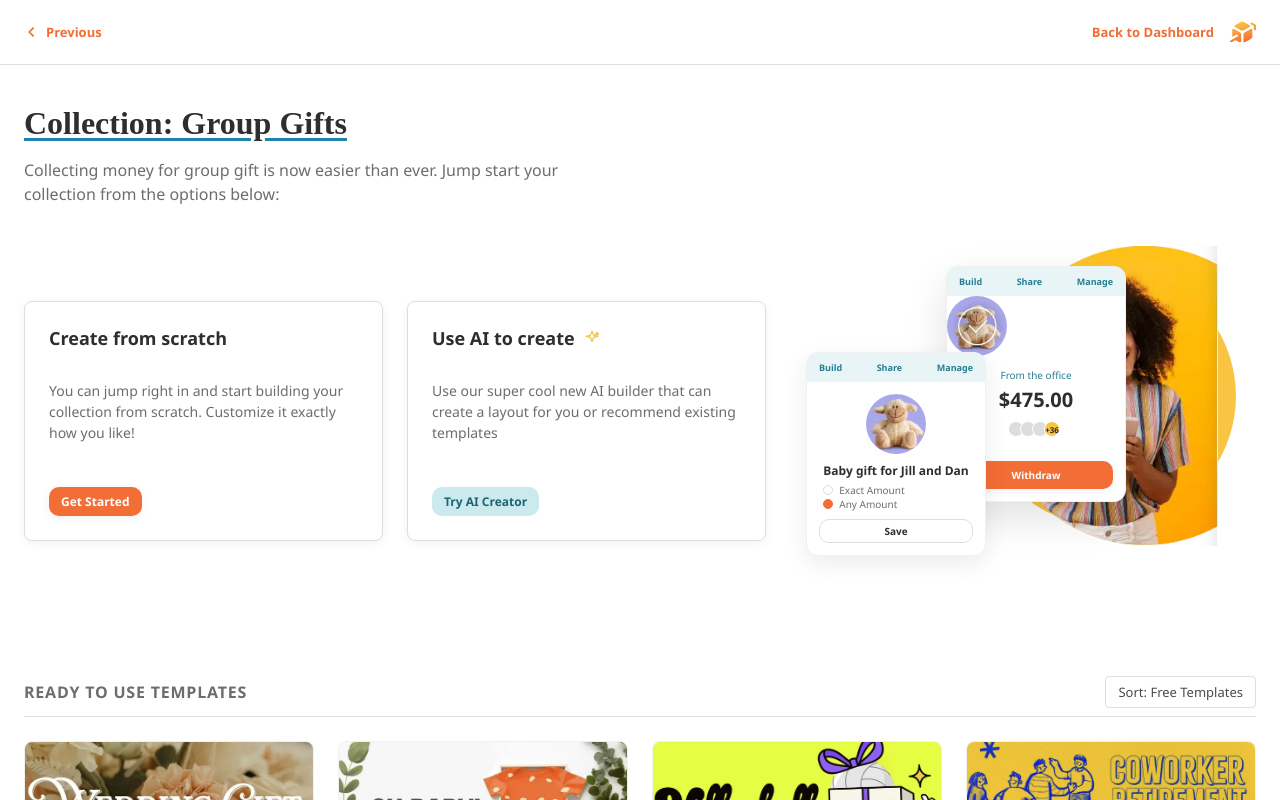
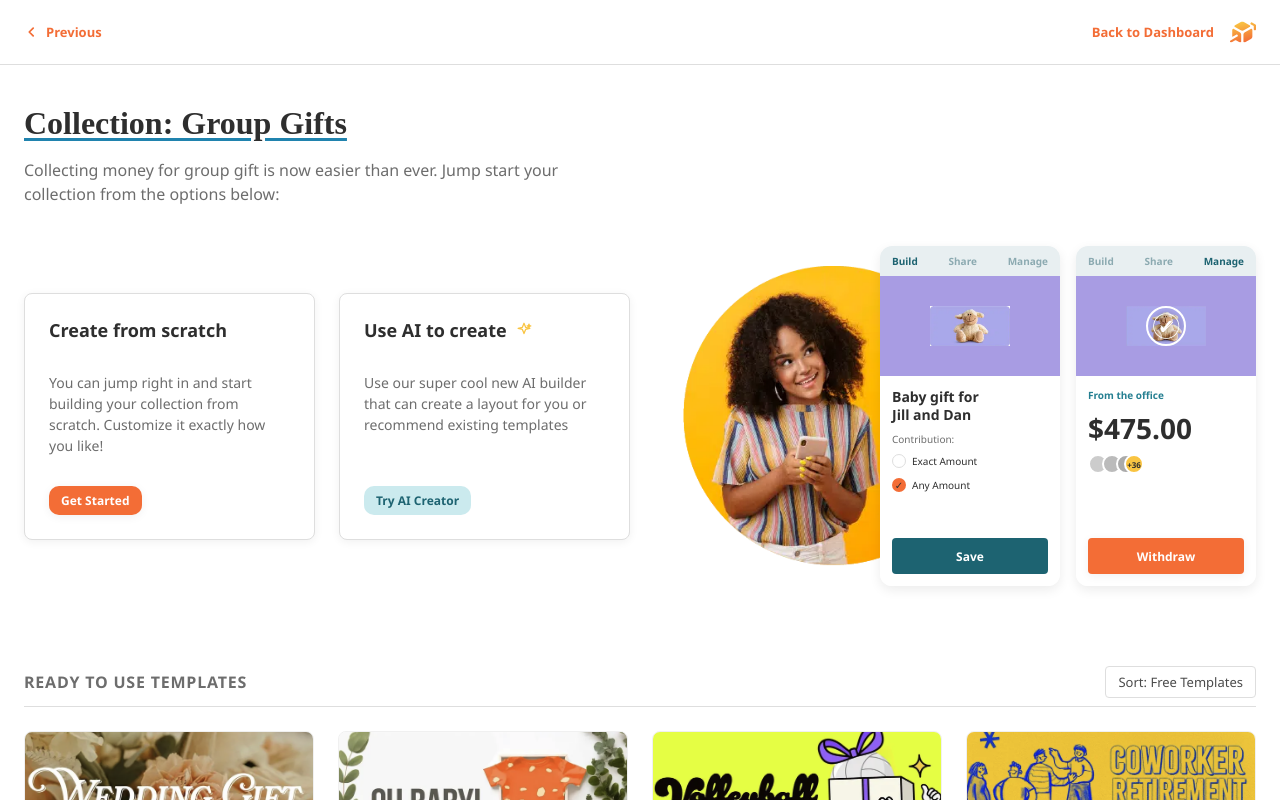
Before and after one commit to Jay98patel/Weekend-Project-AI-Assisted-Collection, a React (Vite) app: page /collections/group-gifts in a window 1280 px wide. Shown: the top 800 px of the page. Built offline with nearby package versions, Linux system fonts and the light colour scheme.

Commit message:
feat: Implement initial Group Gifts page with template display, AI creator section, and supporting assets.

```diff
--- a/src/features/group-gifts/GroupGiftsPage.module.css
+++ b/src/features/group-gifts/GroupGiftsPage.module.css
@@ -14,10 +14,9 @@
 
 .header h1 {
   font-family: var(--font-heading);
-  font-size: 32px; /* Adjust if Figma says 40 */
+  font-size: 32px;
   color: var(--color-grey-800);
   margin: 0 0 var(--space-4);
-  /* Underline effect - assuming simple border-bottom or pseudo */
   text-decoration: underline;
   text-decoration-color: var(--color-aqua-600);
   text-decoration-thickness: 3px;
@@ -30,7 +29,6 @@
   line-height: 1.5;
 }
 
-/* Create Section */
 .createSection {
   display: flex;
   gap: var(--space-8);
@@ -86,186 +84,232 @@
   border: none;
 }
 
-/* Preview Stack (AI Visual) */
 .previewStack {
-  position: relative;
-  width: 450px;
-  height: 350px;
-  /* background-color: var(--color-yellow-500); circle bg handled by girl wrapper or pseudo? */
+  display: flex;
+  align-items: center;
+  gap: 0;
+  margin-left: 0;
 }
 
-/* Yellow circle background behind girl */
-.girlWrapper {
-  position: absolute;
-  top: 0;
-  right: 0;
-  width: 300px;
+.girlContainer {
+  position: relative;
+  width: 250px;
   height: 300px;
+  flex-shrink: 0;
+  display: flex;
+  align-items: center;
+  justify-content: center;
+}
+
+.girlImage {
+  position: relative;
+  width: 100%;
+  height: 100%;
+  object-fit: contain;
   z-index: 1;
 }
 
-.girlWrapper::before {
-  content: "";
-  position: absolute;
-  inset: 20px;
-  background-color: var(--color-yellow-500);
-  border-radius: 50%;
-  z-index: -1;
+.previewCardsRow {
+  display: flex;
+  gap: var(--space-4);
+  z-index: 2;
+  margin-left: -40px;
 }
 
-.girlImage {
-  width: 100%;
-  height: 100%;
-  object-fit: cover;
-  border-radius: 50%; /* If girl image needs clipping */
-  /* Or just contain if transparent png */
-  object-fit: contain;
-  border-radius: 0;
-}
-
-/* The small card "Baby gift..." */
-.previewCardSmall {
-  position: absolute;
+.previewCard {
   width: 180px;
   background: white;
   border-radius: 12px;
-  box-shadow: var(--shadow-md);
-  z-index: 3;
-  left: 0;
-  bottom: 40px;
+  box-shadow: 0 4px 12px rgba(0,0,0,0.08);
   overflow: hidden;
-  border: 1px solid var(--color-grey-200);
+  display: flex;
+  flex-direction: column;
+  height: 340px;
 }
 
-/* The large card "From the office..." */
-.previewCardLarge {
-  position: absolute;
-  width: 180px;
-  background: white;
-  border-radius: 12px;
-  box-shadow: var(--shadow-lg);
-  z-index: 2;
-  left: 140px; /* Offset to right */
-  top: 20px; /* Offset to top */
-  overflow: hidden;
-  border: 1px solid var(--color-grey-200);
-}
-
-.previewHeader {
-  background: #E8F4F6; /* Light teal bg */
+.cardHeader {
+  background-color: #E8EFF1;
   padding: 8px 12px;
   display: flex;
   justify-content: space-between;
+  align-items: center;
 }
 
-.previewHeader span {
-  font-size: 9px;
-  color: var(--color-teal-600);
+.cardHeader span {
+  font-size: 10px;
   font-weight: 600;
+  color: #8CAAB1;
+  cursor: default;
 }
 
-.previewBody {
+.cardHeader .activeTab {
+  color: var(--color-teal-700);
+  font-weight: 800;
+}
+
+.cardBody {
+  flex: 1;
+  display: flex;
+  flex-direction: column;
+}
+
+.purpleHero {
+  background-color: #A89CE3;
+  height: 100px;
+  display: flex;
+  justify-content: center;
+  align-items: center;
+  position: relative;
+  flex-shrink: 0;
+}
+
+.bearImg {
+  width: 80px;
+  height: 80px;
+  object-fit: contain;
+}
+
+.checkmarkOverlay {
+  position: absolute;
+  width: 40px;
+  height: 40px;
+  background: transparent;
+  border: 2px solid white;
+  border-radius: 50%;
+  color: white;
+  display: flex;
+  align-items: center;
+  justify-content: center;
+  font-size: 20px;
+  font-weight: bold;
+}
+
+.cardContent {
   padding: 12px;
   display: flex;
   flex-direction: column;
   gap: 8px;
-  align-items: center;
-  text-align: center;
+  background: white;
+  flex: 1;
 }
 
-.previewThumb img, .previewThumbLarge img {
-  width: 60px;
-  height: 60px;
-  border-radius: 50%;
-  object-fit: cover;
+.cardContent h4 {
+  margin: 0;
+  font-size: 14px;
+  line-height: 1.3;
+  color: var(--color-grey-800);
+  font-weight: 700;
 }
 
-.previewText strong {
-  display: block;
-  font-size: 12px;
-  color: var(--color-grey-800);
-  margin-bottom: 4px;
+.contributionLabel {
+  font-size: 10px;
+  color: var(--color-grey-600);
+  margin: 0;
 }
 
-.contributionRow {
+.radioOption {
   display: flex;
   align-items: center;
   gap: 6px;
-    font-size: 10px;
-    color: var(--color-grey-600);
-    width: 100%;
-}
-.radio {
-    width: 10px;
-    height: 10px;
-    border-radius: 50%;
-    border: 1px solid var(--color-grey-300);
-}
-.checked {
-    background-color: var(--color-orange-500);
-    border-color: var(--color-orange-500);
+  margin-bottom: 2px;
 }
 
-.previewSaveBtn {
-    width: 100%;
+.radioOption span {
   font-size: 10px;
-    height: 24px;
-    min-height: 0;
-}
-.previewWithdrawBtn {
-    width: 100%;
-    font-size: 10px;
-    height: 28px;
-    min-height: 0;
-    margin: 12px;
-    width: calc(100% - 24px);
+  color: var(--color-grey-800);
+  font-weight: 500;
 }
 
-.previewPriceDetails {
-    text-align: center;
-    padding: 12px;
+.radioUnchecked {
+  width: 14px;
+  height: 14px;
+  border: 1px solid var(--color-grey-300);
+  border-radius: 50%;
 }
-.previewLabel {
-    font-size: 10px;
-    color: var(--color-teal-600);
-    display: block;
-    margin-bottom: 4px;
-}
-.previewTotal {
-    font-size: 20px;
-    font-weight: 800;
-    color: var(--color-grey-800);
-}
-.avatars {
-    display: flex;
-    justify-content: center;
-    margin-top: 8px;
-}
-.avatar {
-    width: 16px;
-    height: 16px;
-    background: #ddd;
+
+.radioChecked {
+  width: 14px;
+  height: 14px;
+  background-color: var(--color-orange-500);
   border-radius: 50%;
-    border: 1px solid white;
-    margin-left: -4px;
-}
-.avatarCount {
-    width: 16px;
-    height: 16px;
-    background: var(--color-yellow-500);
-    border-radius: 50%;
-    border: 1px solid white;
-    margin-left: -4px;
-    font-size: 8px;
   display: flex;
   align-items: center;
   justify-content: center;
-    color: var(--color-grey-800);
-    font-weight: bold;
 }
 
+.checkIcon {
+  color: white;
+  font-size: 9px;
+  line-height: 1;
+}
 
-/* Templates Section */
+.officeLabel {
+  font-size: 10px;
+  font-weight: 600;
+  color: var(--color-teal-600);
+  margin: 0;
+}
+
+.priceTag {
+  font-size: 28px;
+  font-weight: 700;
+  color: var(--color-grey-800);
+  margin: 4px 0;
+  line-height: 1;
+}
+
+.avatarsRow {
+  display: flex;
+  align-items: center;
+  margin-bottom: 8px;
+}
+
+.avatarImg {
+  width: 20px;
+  height: 20px;
+  border-radius: 50%;
+  border: 2px solid white;
+  background-size: cover;
+  margin-right: -6px;
+}
+
+.avatarCount {
+  width: 20px;
+  height: 20px;
+  border-radius: 50%;
+  background-color: var(--color-yellow-500);
+  border: 2px solid white;
+  display: flex;
+  align-items: center;
+  justify-content: center;
+  font-size: 8px;
+  font-weight: 700;
+  color: var(--color-grey-800);
+  margin-left: -6px;
+  z-index: 2;
+}
+
+.saveBtn, .withdrawBtn {
+  width: 100%;
+  height: 36px;
+  font-size: 12px;
+  border-radius: 4px;
+  border: none;
+  font-weight: 600;
+  margin-top: auto;
+  cursor: pointer;
+}
+
+.saveBtn {
+  background-color: var(--color-teal-700);
+  color: white;
+}
+
+.withdrawBtn {
+  background-color: var(--color-orange-500);
+  color: white;
+}
+
 .templatesSection {
   margin-top: var(--space-8);
 }
--- a/src/features/group-gifts/GroupGiftsPage.tsx
+++ b/src/features/group-gifts/GroupGiftsPage.tsx
@@ -82,56 +82,65 @@ const GroupGiftsPage = () => {
             </div>
 
             <div className={styles.previewStack}>
-               <div className={styles.girlWrapper}>
+              <div className={styles.girlContainer}>
                 <img src={GirlImg} alt="" className={styles.girlImage} />
               </div>
 
-              <div className={styles.previewCardSmall}>
-                <div className={styles.previewHeader}>
-                  <span>Build</span>
+              <div className={styles.previewCardsRow}>
+                {/* Card 1: Build/Save */}
+                <div className={styles.previewCard}>
+                  <div className={styles.cardHeader}>
+                    <span className={styles.activeTab}>Build</span>
                     <span>Share</span>
                     <span>Manage</span>
                   </div>
-                <div className={styles.previewBody}>
-                  <div className={styles.previewThumb}>
-                    <img src={BearImg} alt="Bear" />
+                  <div className={styles.cardBody}>
+                    <div className={styles.purpleHero}>
+                      <img src={BearImg} alt="Bear" className={styles.bearImg} />
                     </div>
-                  <div className={styles.previewText}>
-                    <strong>Baby gift for Jill and Dan</strong>
-                    <div className={styles.contributionRow}>
-                        <div className={styles.radio}></div>
+                    <div className={styles.cardContent}>
+                      <h4>Baby gift for<br />Jill and Dan</h4>
+                      <p className={styles.contributionLabel}>Contribution:</p>
+                      <div className={styles.radioOption}>
+                        <div className={styles.radioUnchecked} />
                         <span>Exact Amount</span>
                       </div>
-                     <div className={styles.contributionRow}>
-                        <div className={`${styles.radio} ${styles.checked}`}></div>
+                      <div className={styles.radioOption}>
+                        <div className={styles.radioChecked}><span className={styles.checkIcon}>✓</span></div>
                         <span>Any Amount</span>
                       </div>
+                      <Button variant="secondary" size="sm" className={styles.saveBtn}>Save</Button>
                     </div>
-                  <Button variant="secondary" size="sm" className={styles.previewSaveBtn}>Save</Button>
                   </div>
                 </div>
 
-              <div className={styles.previewCardLarge}>
-                <div className={styles.previewHeader}>
+                {/* Card 2: Manage/Withdraw */}
+                <div className={styles.previewCard}>
+                  <div className={styles.cardHeader}>
                     <span>Build</span>
                     <span>Share</span>
-                  <span>Manage</span>
+                    <span className={styles.activeTab}>Manage</span>
                   </div>
-                <div className={styles.previewThumbLarge}>
-                    <img src={SelectedBearImg} alt="Selected Bear" />
+                  <div className={styles.cardBody}>
+                    <div className={styles.purpleHero}>
+                      <img src={SelectedBearImg} alt="Bear" className={styles.bearImg} />
+                      <div className={styles.checkmarkOverlay}>✓</div>
                     </div>
-                <div className={styles.previewPriceDetails}>
-                    <span className={styles.previewLabel}>From the office</span>
-                    <div className={styles.previewTotal}>$475.00</div>
-                    <div className={styles.avatars}>
-                         {/* Placeholder avatars if needed, or simple circles */}
-                         <div className={styles.avatar}></div>
-                         <div className={styles.avatar}></div>
-                         <div className={styles.avatar}></div>
+                    <div className={styles.cardContent}>
+                      <p className={styles.officeLabel}>From the office</p>
+                      <div className={styles.priceTag}>$475.00</div>
+
+                      <div className={styles.avatarsRow}>
+                         <div className={styles.avatarImg} style={{ backgroundColor: '#ccc' }} />
+                         <div className={styles.avatarImg} style={{ backgroundColor: '#bbb' }} />
+                         <div className={styles.avatarImg} style={{ backgroundColor: '#aaa' }} />
                          <div className={styles.avatarCount}>+36</div>
                       </div>
+
+                      <Button variant="primary" size="sm" className={styles.withdrawBtn}>Withdraw</Button>
                     </div>
-                <Button variant="primary" size="sm" className={styles.previewWithdrawBtn}>Withdraw</Button>
+                  </div>
+                </div>
               </div>
             </div>
           </section>
```
Lines whose indentation alone changed are shown as unchanged.
